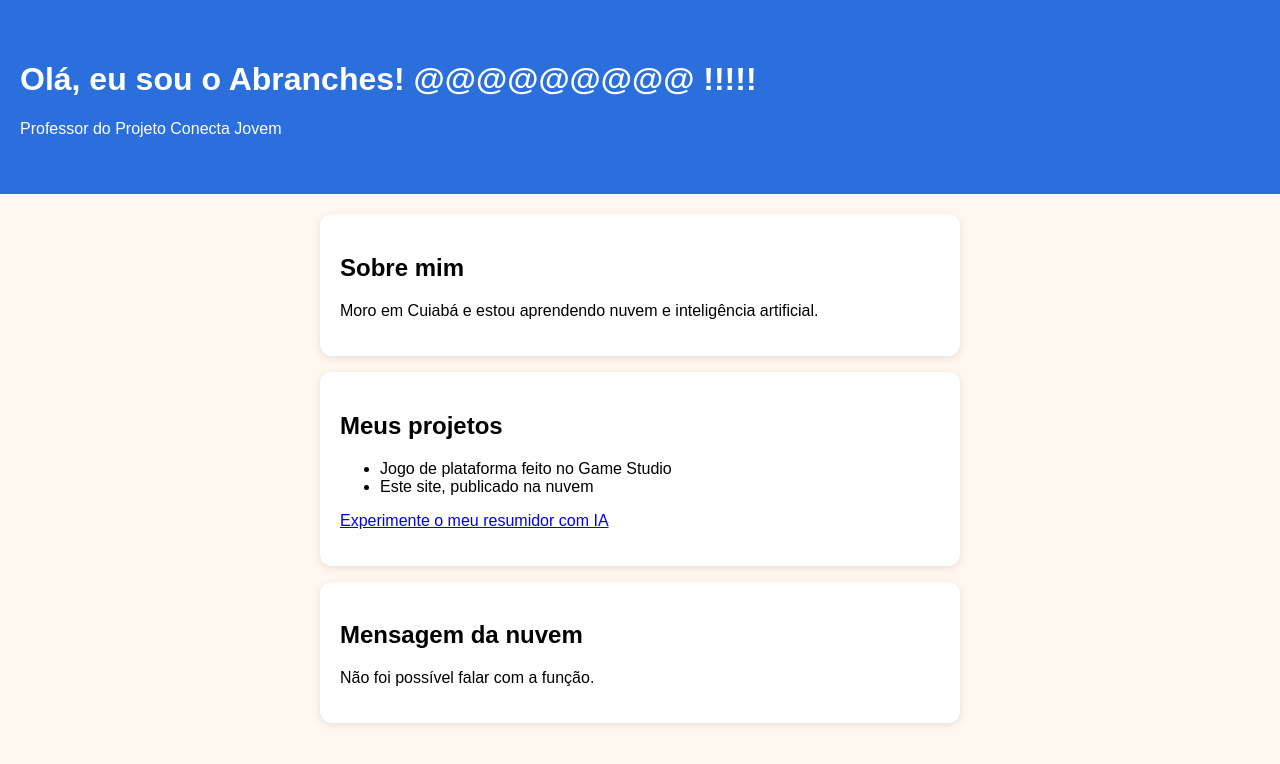
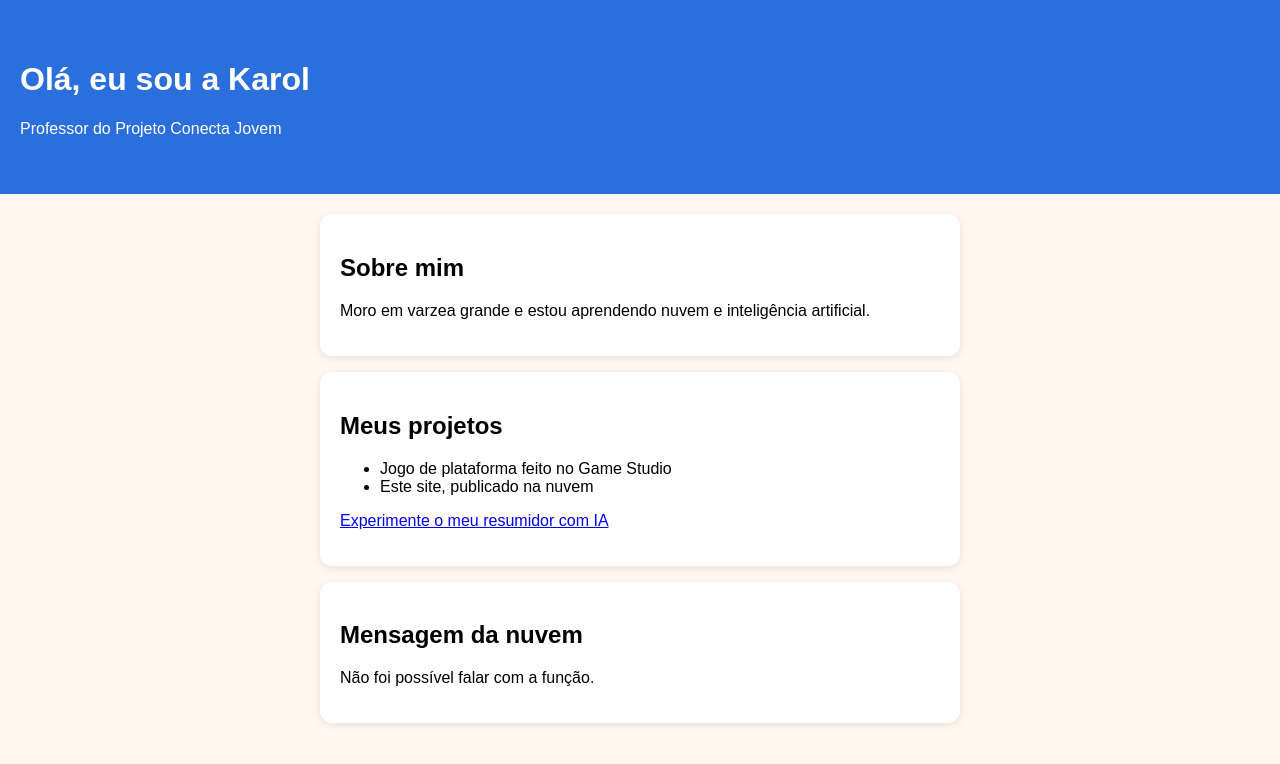
Before and after one commit to karolsouzaortiz-glitch/reposit-rio-ia-conecta, a website: page index.html in a window 1280 px wide. Drawn offline with Linux system fonts and the light colour scheme; no server answers.

Commit message:
Add files via upload

```diff
--- a/index.html
+++ b/index.html
@@ -14,13 +14,13 @@ margin-bottom: 16px; box-shadow: 0 2px 8px rgba(0, 0, 0, 0.1); }
 </head>
 <body>
 <header>
-<h1>Olá, eu sou o Abranches! @@@@@@@@@             !!!!!</h1>
+<h1>Olá, eu sou a Karol</h1>
 <p>Professor do Projeto Conecta Jovem</p>
 </header>
 <main>
 <section class="cartao">
 <h2>Sobre mim</h2>
-<p>Moro em Cuiabá e estou aprendendo nuvem e inteligência artificial.</p>
+<p>Moro em varzea grande e estou aprendendo nuvem e inteligência artificial.</p>
 </section>
 <section class="cartao">
 <h2>Meus projetos</h2>
```
